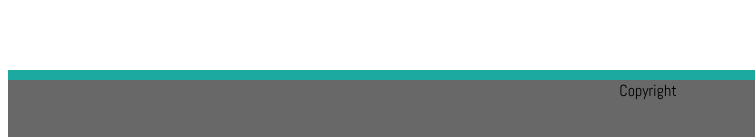
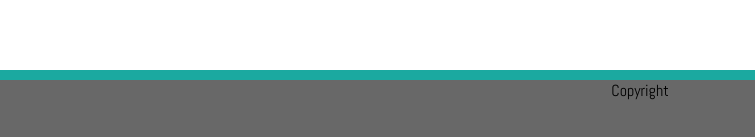
Before and after one commit to minkyukr/Profile-HW, a plain HTML site: page index.html in a window 1280 px wide. Shown: the part 660-797 px from the top of the page, 0-755 px from the left. Drawn offline with Linux system fonts and the light colour scheme.

Commit message:
change in footer

```diff
--- a/assets/css/style.css
+++ b/assets/css/style.css
@@ -80,9 +80,11 @@ hr {
 
 .footer {
     position: absolute;
-    margin: auto;
     width: 100%;
+    right: 0;
     bottom: 0;
+    left: 0;
+    margin-bottom: 0;
     height: 70px;
     text-align: center;
     background: #686868;
--- a/index.html
+++ b/index.html
@@ -31,9 +31,9 @@
         </div>
     </section>
 
-    <footer class="footer">
+    <div class="footer">
         <div class="color-line"></div>
         Copyright
-    </footer>
+    </div>
 </body>
 </html>
```
